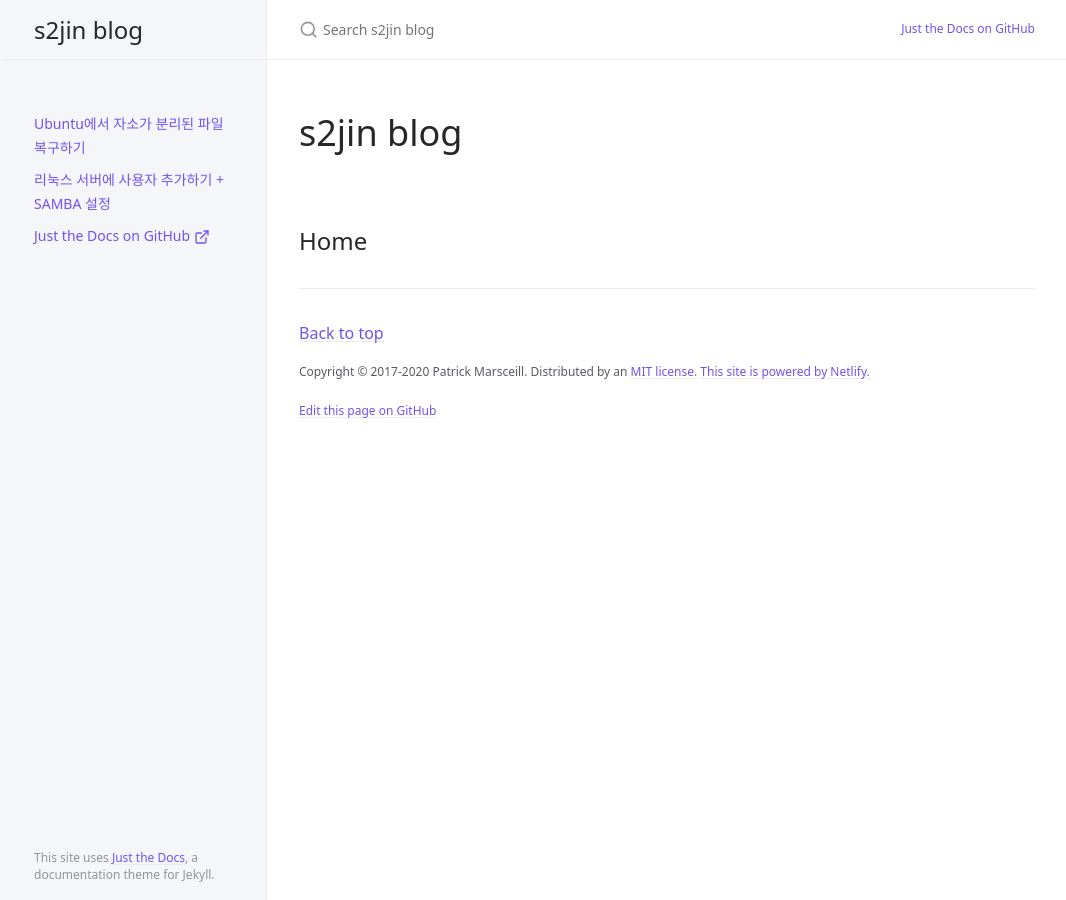
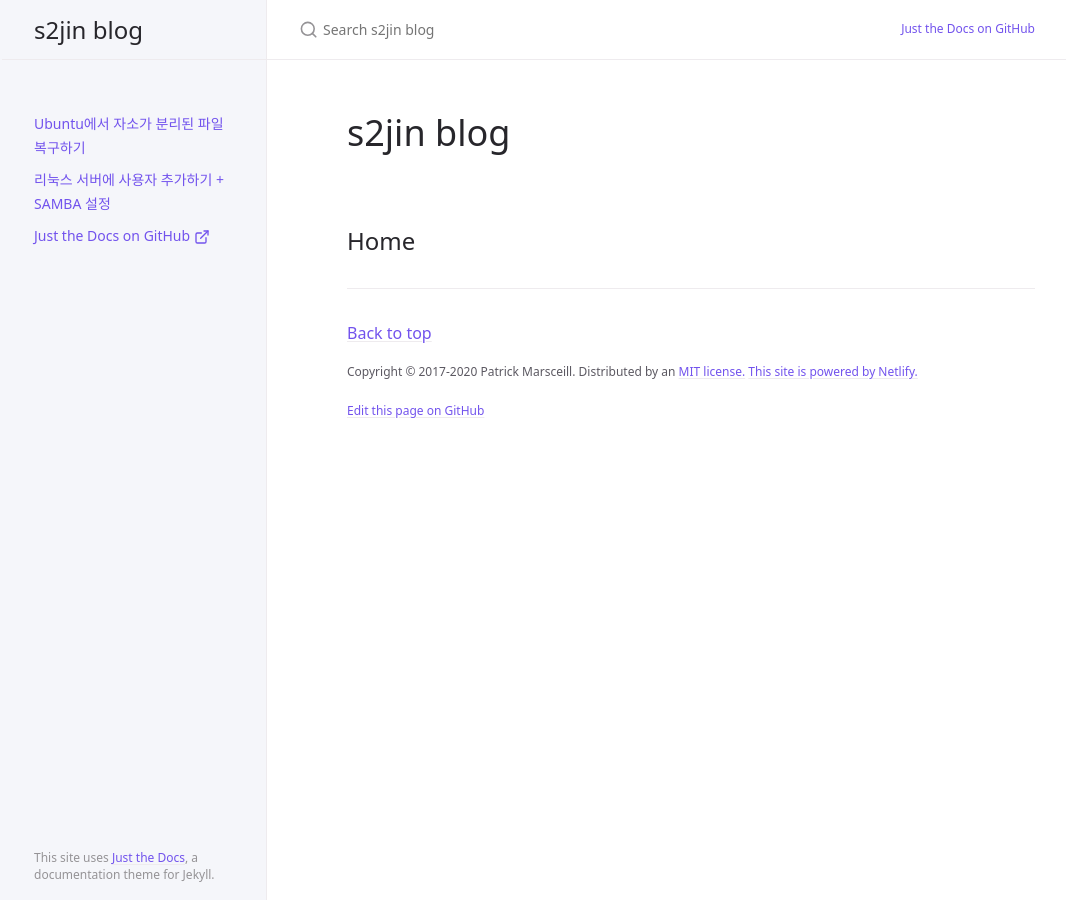
Before and after one commit to s2jin/blog, a Jekyll site: the page built from index.md, in a window 1280 px wide. Shown: the whole page, without its empty margins (105-1171 px from the left). Built offline with Jekyll 4.4.1, drawn with Linux system fonts in a browser that asks for light colours; cached includes are drawn as plain includes.

Commit message:
content 왼쪽 여백 추가

```diff
--- a/_sass/custom/custom.scss
+++ b/_sass/custom/custom.scss
@@ -1 +1,4 @@
 // custom SCSS (or CSS) goes here
+.main-content-wrap {
+    padding-left: 5rem;
+}
```
